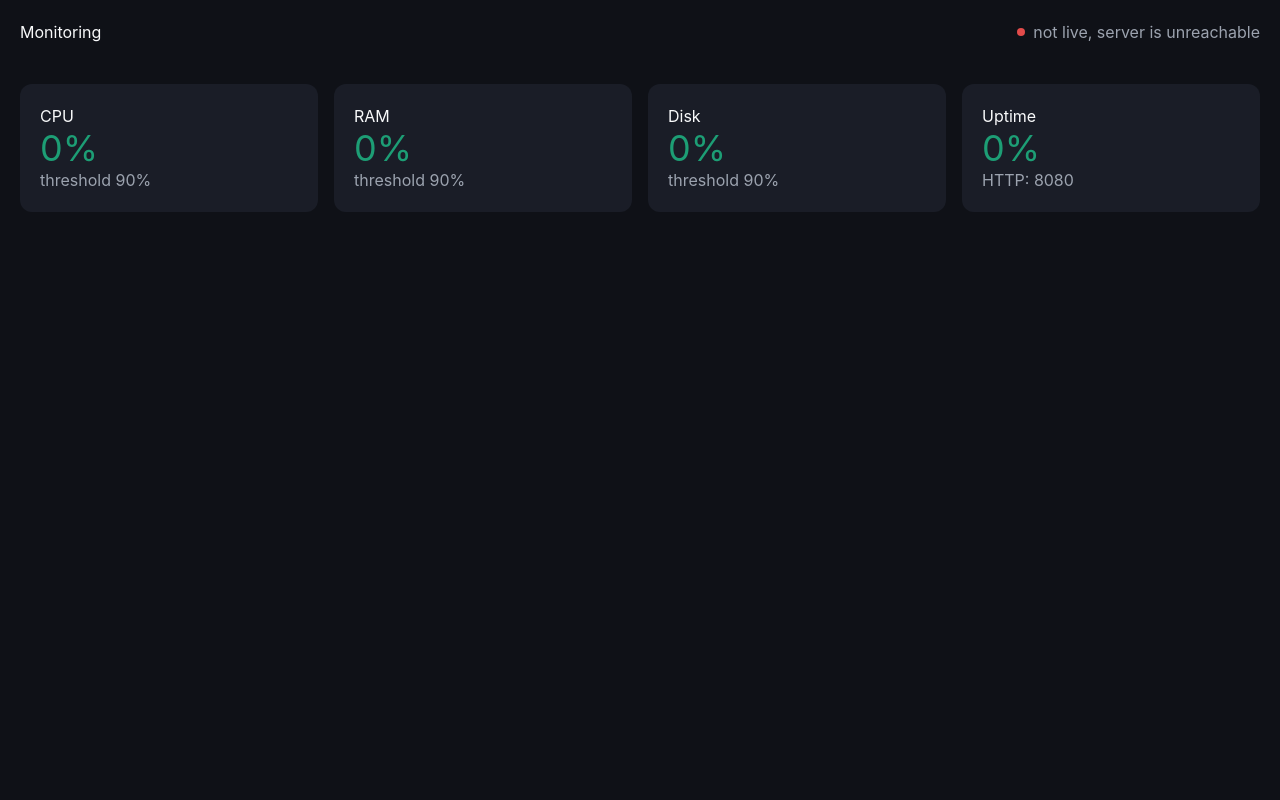
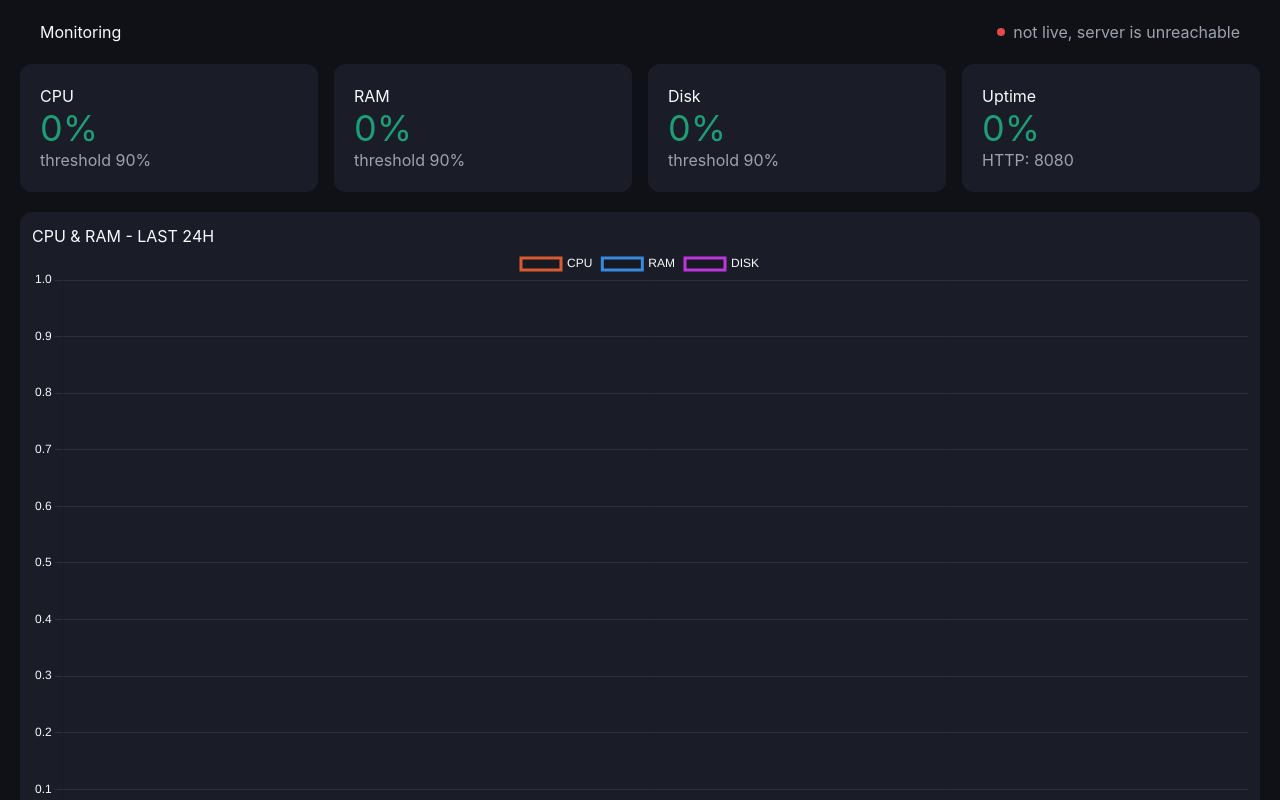
Before and after one commit to majkusi/linux-monitoring-stack, a React (Vite) app in the folder frontend/monitoring-frontend/: page / in a window 1280 px wide. Shown: the top 800 px of the page. Built offline with nearby package versions, Linux system fonts and the light colour scheme; no server answers.

Commit message:
feat: enhance layout and styling of MetricsChart component; add title and update background styles

```diff
--- a/frontend/monitoring-frontend/src/App.tsx
+++ b/frontend/monitoring-frontend/src/App.tsx
@@ -43,10 +43,10 @@ const App = () => {
   }, []);
 
   return (
-    <>
-      <div className="bg-background min-h-screen">
+    <div className="bg-background min-h-screen">
+      <div className="bg-background min-h-screen ml-5 mr-5">
         <Header isConnected={dataIsLoaded}></Header>
-        <div className="grid grid-cols-4 p-5 gap-4">
+        <div className="grid grid-cols-4 pb-5 gap-4">
           <StatCard
             label="CPU"
             value={resources[0]?.cpu_pct ?? 0}
@@ -83,9 +83,9 @@ const App = () => {
             showThresholdUnit={false}
           ></StatCard>
         </div>
+        <MetricsChart />
       </div>
-      <MetricsChart />
-    </>
+    </div>
   );
 };
 
--- a/frontend/monitoring-frontend/src/components/MetricsChart.tsx
+++ b/frontend/monitoring-frontend/src/components/MetricsChart.tsx
@@ -60,7 +60,8 @@ const MetricsChart = () => {
   }, [chartData]);
 
   return (
-    <div style={{ backgroundColor: "#13151f" }}>
+    <div className="bg-card-background p-3 rounded-xl">
+      <h1 className="text-main-text"> CPU & RAM - LAST 24H</h1>
       <canvas ref={canvasRef}></canvas>
     </div>
   );
```
